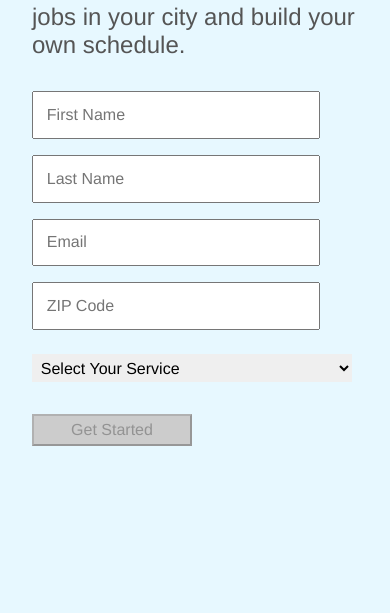
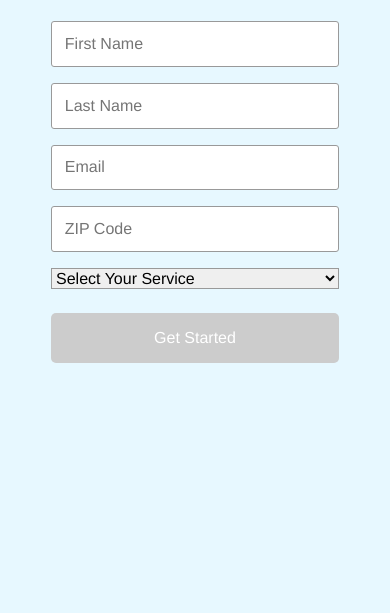
Before and after one commit to minichloe/handyquiz, a React app: page / in a window 390 px wide. Shown: the part 231-844 px from the top of the page. Built offline with nearby package versions, Linux system fonts and the light colour scheme; no server answers.

Commit message:
Added responsive css

```diff
--- a/client/components/signup.js
+++ b/client/components/signup.js
@@ -49,6 +49,7 @@ class Signup extends Component {
         <h1>Start earning money this week!</h1>
         <h2>Gain access to hundreds of jobs in your city and build your own schedule.</h2>
         <form id={state.email} onSubmit={this.handleSubmit}>
+          <div>
             <input type="text" value={state.firstName} name="firstName" placeholder="First Name" onChange={this.handleChange} />
             <input type="text" value={state.lastName} name="lastName" placeholder="Last Name" onChange={this.handleChange} />
             <input type="email" value={state.email} name="email" placeholder="Email" onChange={this.handleChange} />
@@ -64,9 +65,12 @@ class Signup extends Component {
                 Handyman
               </option>
             </select>
+          </div>
+          <div>
             <button type="submit" disabled={!disabled}>
               Get Started
             </button>
+          </div>
         </form>
       </div>
     );
--- a/client/components/testCleaning.js
+++ b/client/components/testCleaning.js
@@ -30,7 +30,6 @@ class TestCleaning extends Component {
       await this.props.submitTest(data);
       this.props.history.replace('/success');
     } catch (err) {
-      console.log(err);
       this.props.history.replace('/error');
     }
   };
--- a/public/style.css
+++ b/public/style.css
@@ -12,13 +12,6 @@ body {
   padding: 0;
   margin: 0;
   width: 100vw;
-}
-
-main {
-  align-items: center;
-  display: flex;
-  flex-direction: column;
-  justify-content: center;
 }
 
 img {
@@ -71,7 +64,6 @@ form {
   flex-direction: row;
   justify-content: left;
   flex-wrap: wrap;
-  /* flex-grow: 3em; */
   margin-top: 2em;
   max-width: 800px;
 }
@@ -82,24 +74,57 @@ form input {
   margin-right: 1em;
   margin-bottom: 1em;
   font-size: 1em;
+  border: 1px solid rgb(153, 153, 153);
+  border-radius: 3px;
 }
 
 form select {
-  width: 20em;
-  border: 1px lightslategray;
-  padding: 0.3em;
-  margin: 0.5em 0;
+  cursor: pointer;
+  width: 18em;
+  border: 1px solid rgb(153, 153, 153);
+  border-radius: 0;
   font-size: 1em;
 }
 
+form select:disabled {
+  color: #999;
+}
+
 form button {
+  cursor: pointer;
+  width: 18em;
+  background-color: rgb(67, 180, 67);
+  color: white;
+  border: none;
+  border-radius: 5px;
   margin-top: 1.5em;
-  width: 10em;
+  padding: 1em;
   font-size: 1em;
-  padding: 0.3em;
 }
 
 form button:disabled {
   background-color: #ccc;
   cursor: default
 }
+
+@media only screen and (max-width: 630px) {
+  h1 {
+    font-size: 1.5em;
+  }
+
+  h2 {
+    font-size: 1em;
+  }
+
+  .outerBox {
+    text-align: center;
+  }
+
+  form {
+    justify-content: center
+  }
+
+  form input {
+    margin-right: 0;
+  }
+}
```
Lines whose indentation alone changed are shown as unchanged.
